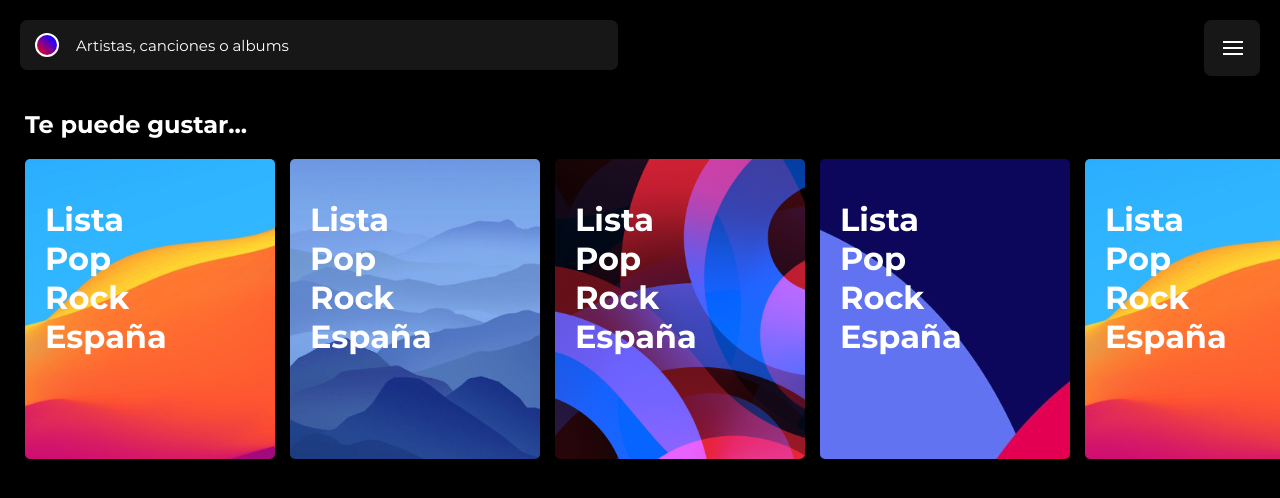
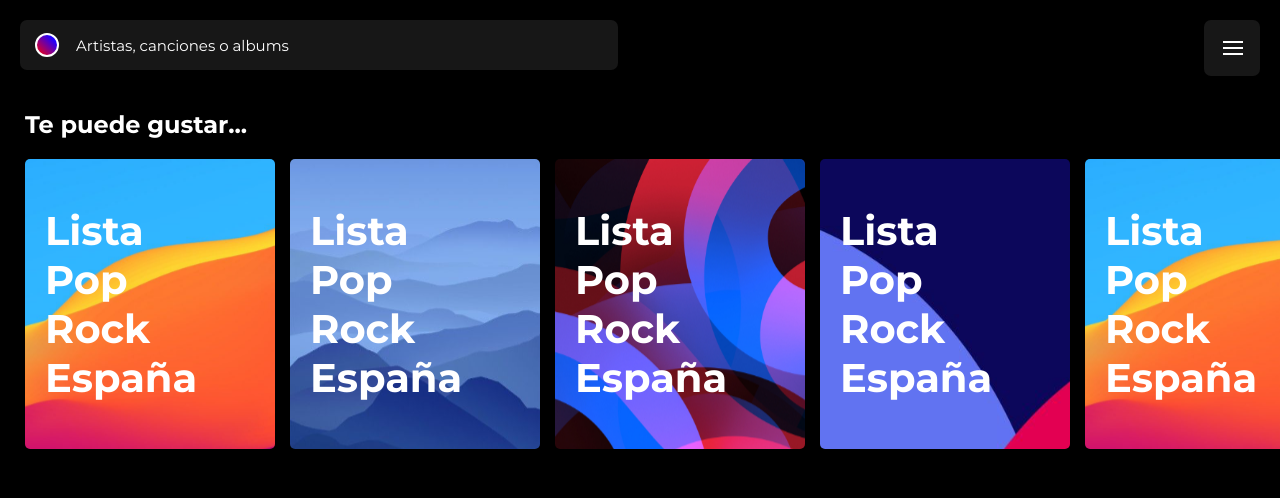
Before and after one commit to haykbit/react-music-player, a React (Create React App) app in the folder client/: page /home-page in a window 1280 px wide. Shown: the top 498 px of the page. Built offline with nearby package versions, Linux system fonts and the light colour scheme.

Commit message:
fix: Playlist carrusel has been separated to a component

```diff
--- a/client/src/components/Navbar/Navbar.js
+++ b/client/src/components/Navbar/Navbar.js
@@ -2,6 +2,7 @@ import { RiSettings4Line, RiMusic2Line, RiHistoryFill } from "react-icons/ri";
 import { MdFavoriteBorder } from "react-icons/md";
 import { GoListUnordered } from "react-icons/go";
 import { FaUserCircle } from "react-icons/fa";
+import PlaylistCarrusel from "../PlaylistCarrusel";
 import userImage from "../../assets/images/profile.jpg";
 import portadaUno from "../../assets/images/portada-1.png";
 import portadaDos from "../../assets/images/portada-2.png";
@@ -66,102 +67,7 @@ function Navbar() {
         </div>
         <div className="menu-general"></div>
       </div>
-      <div className="recomend-container">
-        <h2 className="recomend-title">Te puede gustar...</h2>
-        <div className="recomend-list">
-          <div className="scroll">
-            <a href="#" className="fill-div">
-              <div
-                className="list-item"
-                style={{
-                  backgroundImage: `url(${portadaUno})`,
-                  backgroundSize: "auto",
-                  backgroundRepeat: "no-repeat",
-                }}
-              >
-                <div className="list-name">
-                  <h1>Lista Pop Rock España</h1>
-                </div>
-              </div>
-            </a>
-
-            <a href="#" className="fill-div">
-              <div
-                className="list-item"
-                style={{
-                  backgroundImage: `url(${portadaDos})`,
-                  backgroundSize: "auto",
-                  backgroundRepeat: "no-repeat",
-                }}
-              >
-                <div className="list-name">
-                  <h1>Lista Pop Rock España</h1>
-                </div>
-              </div>
-            </a>
-            <div
-              className="list-item"
-              style={{
-                backgroundImage: `url(${portadaTres})`,
-                backgroundSize: "auto",
-                backgroundRepeat: "no-repeat",
-              }}
-            >
-              <div className="list-name">
-                <h1>Lista Pop Rock España</h1>
-              </div>
-            </div>
-            <div
-              className="list-item"
-              style={{
-                backgroundImage: `url(${portadaCuatro})`,
-                backgroundSize: "auto",
-                backgroundRepeat: "no-repeat",
-              }}
-            >
-              <div className="list-name">
-                <h1>Lista Pop Rock España</h1>
-              </div>
-            </div>
-            <div
-              className="list-item"
-              style={{
-                backgroundImage: `url(${portadaUno})`,
-                backgroundSize: "auto",
-                backgroundRepeat: "no-repeat",
-              }}
-            >
-              <div className="list-name">
-                <h1>Lista Pop Rock España</h1>
-              </div>
-            </div>
-            <div
-              className="list-item"
-              style={{
-                backgroundImage: `url(${portadaDos})`,
-                backgroundSize: "auto",
-                backgroundRepeat: "no-repeat",
-              }}
-            >
-              <div className="list-name">
-                <h1>Lista Pop Rock España</h1>
-              </div>
-            </div>
-            <div
-              className="list-item"
-              style={{
-                backgroundImage: `url(${portadaTres})`,
-                backgroundSize: "auto",
-                backgroundRepeat: "no-repeat",
-              }}
-            >
-              <div className="list-name">
-                <h1>Lista Pop Rock España</h1>
-              </div>
-            </div>
-          </div>
-        </div>
-      </div>
+      <PlaylistCarrusel />
     </>
   );
 }
--- a/client/src/components/Navbar/style/navbar.scss
+++ b/client/src/components/Navbar/style/navbar.scss
@@ -238,14 +238,20 @@ nav li h5 {
   margin-right: 15px;
   border-radius: 5px;
   display: inline-block;
+  transition: transform 0.2s;
+}
+
+.list-item:hover {
+  transform: scale(1.1);
 }
 
 .list-name {
   width: 50%;
+  font-size: 20px;
   white-space: normal;
 }
 
-.scroll {
+.scroll-container {
   height: 300px;
   overflow-x: scroll;
   overflow-y: hidden;
@@ -254,6 +260,6 @@ nav li h5 {
   width: auto;
 }
 
-.scroll::-webkit-scrollbar {
+.scroll-container::-webkit-scrollbar {
   display: none;
 }
--- /dev/null
+++ b/client/src/components/PlaylistCarrusel/PlaylistCarrusel.js
@@ -0,0 +1,118 @@
+import { RiSettings4Line, RiMusic2Line, RiHistoryFill } from "react-icons/ri";
+import { MdFavoriteBorder } from "react-icons/md";
+import { GoListUnordered } from "react-icons/go";
+import { FaUserCircle } from "react-icons/fa";
+import userImage from "../../assets/images/profile.jpg";
+import portadaUno from "../../assets/images/portada-1.png";
+import portadaDos from "../../assets/images/portada-2.png";
+import portadaTres from "../../assets/images/portada-3.png";
+import portadaCuatro from "../../assets/images/portada-4.png";
+
+import "./style/playlist.scss";
+
+function PlaylistCarrusel() {
+  return (
+    <>
+      <div className="recomend-container">
+        <h2 className="recomend-title">Te puede gustar...</h2>
+        <div className="recomend-list">
+          <div className="scroll-container">
+            <div className="scroll">
+              <a href="#" className="fill-div">
+                <div
+                  className="list-item"
+                  style={{
+                    backgroundImage: `url(${portadaUno})`,
+                    backgroundSize: "auto",
+                    backgroundRepeat: "no-repeat",
+                  }}
+                >
+                  <div className="list-name">
+                    <h1>Lista Pop Rock España</h1>
+                  </div>
+                </div>
+              </a>
+
+              <a href="#" className="fill-div">
+                <div
+                  className="list-item"
+                  style={{
+                    backgroundImage: `url(${portadaDos})`,
+                    backgroundSize: "auto",
+                    backgroundRepeat: "no-repeat",
+                  }}
+                >
+                  <div className="list-name">
+                    <h1>Lista Pop Rock España</h1>
+                  </div>
+                </div>
+              </a>
+              <div
+                className="list-item"
+                style={{
+                  backgroundImage: `url(${portadaTres})`,
+                  backgroundSize: "auto",
+                  backgroundRepeat: "no-repeat",
+                }}
+              >
+                <div className="list-name">
+                  <h1>Lista Pop Rock España</h1>
+                </div>
+              </div>
+              <div
+                className="list-item"
+                style={{
+                  backgroundImage: `url(${portadaCuatro})`,
+                  backgroundSize: "auto",
+                  backgroundRepeat: "no-repeat",
+                }}
+              >
+                <div className="list-name">
+                  <h1>Lista Pop Rock España</h1>
+                </div>
+              </div>
+              <div
+                className="list-item"
+                style={{
+                  backgroundImage: `url(${portadaUno})`,
+                  backgroundSize: "auto",
+                  backgroundRepeat: "no-repeat",
+                }}
+              >
+                <div className="list-name">
+                  <h1>Lista Pop Rock España</h1>
+                </div>
+              </div>
+              <div
+                className="list-item"
+                style={{
+                  backgroundImage: `url(${portadaDos})`,
+                  backgroundSize: "auto",
+                  backgroundRepeat: "no-repeat",
+                }}
+              >
+                <div className="list-name">
+                  <h1>Lista Pop Rock España</h1>
+                </div>
+              </div>
+              <div
+                className="list-item"
+                style={{
+                  backgroundImage: `url(${portadaTres})`,
+                  backgroundSize: "auto",
+                  backgroundRepeat: "no-repeat",
+                }}
+              >
+                <div className="list-name">
+                  <h1>Lista Pop Rock España</h1>
+                </div>
+              </div>
+            </div>
+          </div>
+        </div>
+      </div>
+    </>
+  );
+}
+
+export default PlaylistCarrusel;
--- /dev/null
+++ b/client/src/components/PlaylistCarrusel/index.js
@@ -0,0 +1 @@
+export { default } from "./PlaylistCarrusel";
--- /dev/null
+++ b/client/src/components/PlaylistCarrusel/style/playlist.scss
@@ -0,0 +1,59 @@
+@import url("https://fonts.googleapis.com/css2?family=Montserrat:wght@300;400;500;600;700&display=swap");
+
+* {
+  font-family: "Montserrat", sans-serif;
+  //outline: 1px solid red;
+}
+
+body {
+  background-color: #000000;
+}
+
+//======== RECOMEND =========//
+
+.recomend-container {
+  margin-left: 25px;
+  margin-top: 40px;
+}
+
+.recomend-container h2 {
+  color: #fff;
+}
+
+.recomend-container h1 {
+  color: #fff;
+  padding: 20px;
+}
+
+.list-item {
+  width: 250px;
+  height: 100%;
+  background: rgb(255, 255, 255);
+  margin-right: 15px;
+  border-radius: 5px;
+  display: inline-block;
+  transition: transform 0.2s;
+}
+
+.list-item:hover {
+  transform: scale(1.1);
+}
+
+.list-name {
+  width: 50%;
+  font-size: 20px;
+  white-space: normal;
+}
+
+.scroll-container {
+  height: 300px;
+  overflow-x: scroll;
+  overflow-y: hidden;
+  padding: 0;
+  white-space: nowrap;
+  width: auto;
+}
+
+.scroll-container::-webkit-scrollbar {
+  display: none;
+}
```
